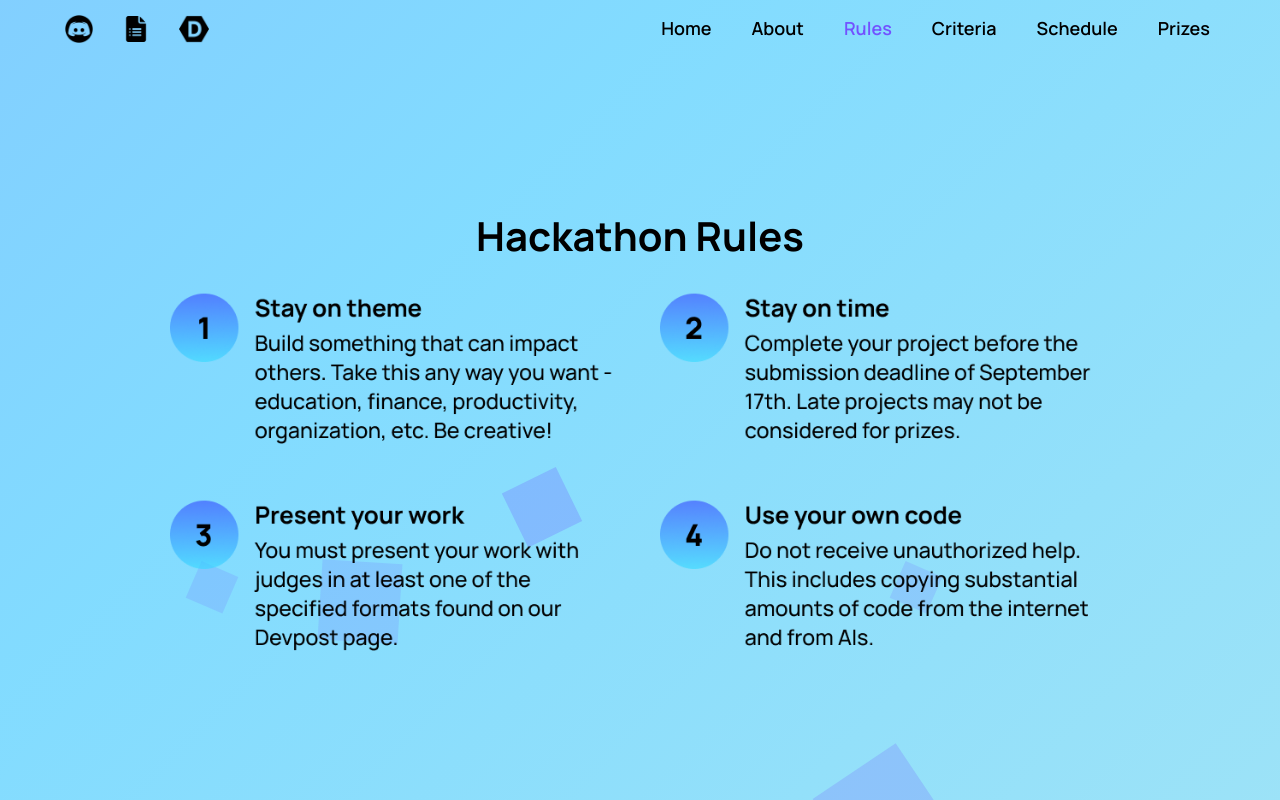
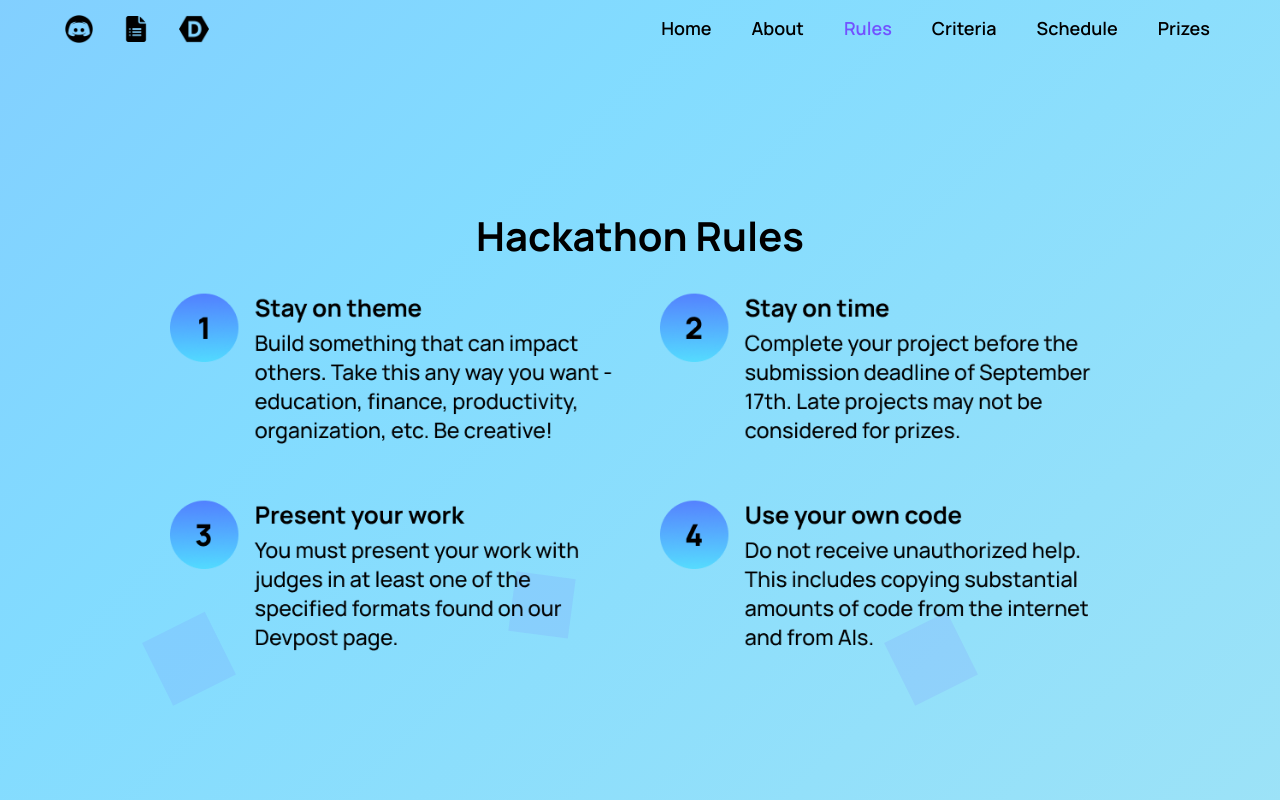
Before and after one commit to adb8/impact-hacks, a Next.js app: page /rules in a window 1280 px wide. Built offline with nearby package versions, Linux system fonts and the light colour scheme.

Commit message:
updated bubbles

```diff
--- a/styles/globals.css
+++ b/styles/globals.css
@@ -256,19 +256,21 @@ img {
 	list-style: none;
 	display: block;
 
-	width: 40px;
-	height: 40px;
+	width: 45px;
+	height: 45px;
 	bottom: -160px;
 
-	background-color: rgba(109, 83, 255, 0.15);
-	-webkit-animation: square 25s infinite;
-	animation: square 25s infinite;
+	background-color: rgba(109, 83, 255, 0.1);
+	-webkit-animation: square 30s infinite;
+	animation: square 30s infinite;
 	-webkit-transition-timing-function: linear;
 	transition-timing-function: linear;
 }
 
 .bg-bubbles li:nth-child(1) {
-	left: 15%;
+	left: 12%;
+    width: 70px;
+    height: 70px;
 }
 
 .bg-bubbles li:nth-child(2) {
@@ -276,68 +278,65 @@ img {
 	width: 80px;
 	height: 80px;
 
-	animation-delay: 2s;
-	animation-duration: 17s;
+	animation-delay: 4s;
+	animation-duration: 24s;
 }
 
 .bg-bubbles li:nth-child(3) {
-	left: 15%;
-	animation-delay: 4s;
+	left: 55%;
+	animation-delay: 4.8s;
 }
 
 .bg-bubbles li:nth-child(4) {
 	left: 40%;
 	width: 60px;
 	height: 60px;
-
-	animation-duration: 22s;
-	background-color: rgba(109, 83, 255, 0.25);
+	animation-duration: 26.4s;
 }
 
 .bg-bubbles li:nth-child(5) {
 	left: 70%;
+    width: 70px;
+    height: 70px;
 }
 
 .bg-bubbles li:nth-child(6) {
 	left: 65%;
 	width: 100px;
 	height: 100px;
-
-	animation-delay: 3s;
-	background-color: rgba(109, 83, 255, 0.2);
+	animation-delay: 14s;
 }
 
 .bg-bubbles li:nth-child(7) {
 	left: 32%;
 	width: 130px;
 	height: 130px;
-	animation-delay: 7s;
+	animation-delay: 12s;
 }
 
 .bg-bubbles li:nth-child(8) {
 	left: 55%;
-	width: 30px;
-	height: 30px;
+	width: 50px;
+	height: 50px;
 
-	animation-delay: 15s;
-	animation-duration: 40s;
+	animation-delay: 18s;
+	animation-duration: 48s;
 }
 
 .bg-bubbles li:nth-child(9) {
-	left: 25%;
-	width: 30px;
-	height: 30px;
+	left: 85%;
+	width: 40px;
+	height: 40px;
 
-	animation-delay: 2s;
-	animation-duration: 40s;
-	background-color: rgba(109, 83, 255, 0.3);
+	animation-delay: 2.4s;
+	animation-duration: 48s;
 }
 
 .bg-bubbles li:nth-child(10) {
 	left: 85%;
-	width: 160px;
-	height: 160px;
-	animation-delay: 11s;
+	width: 140px;
+	height: 140px;
+	animation-delay: 24s;
 }
 
 .about-break {
```
